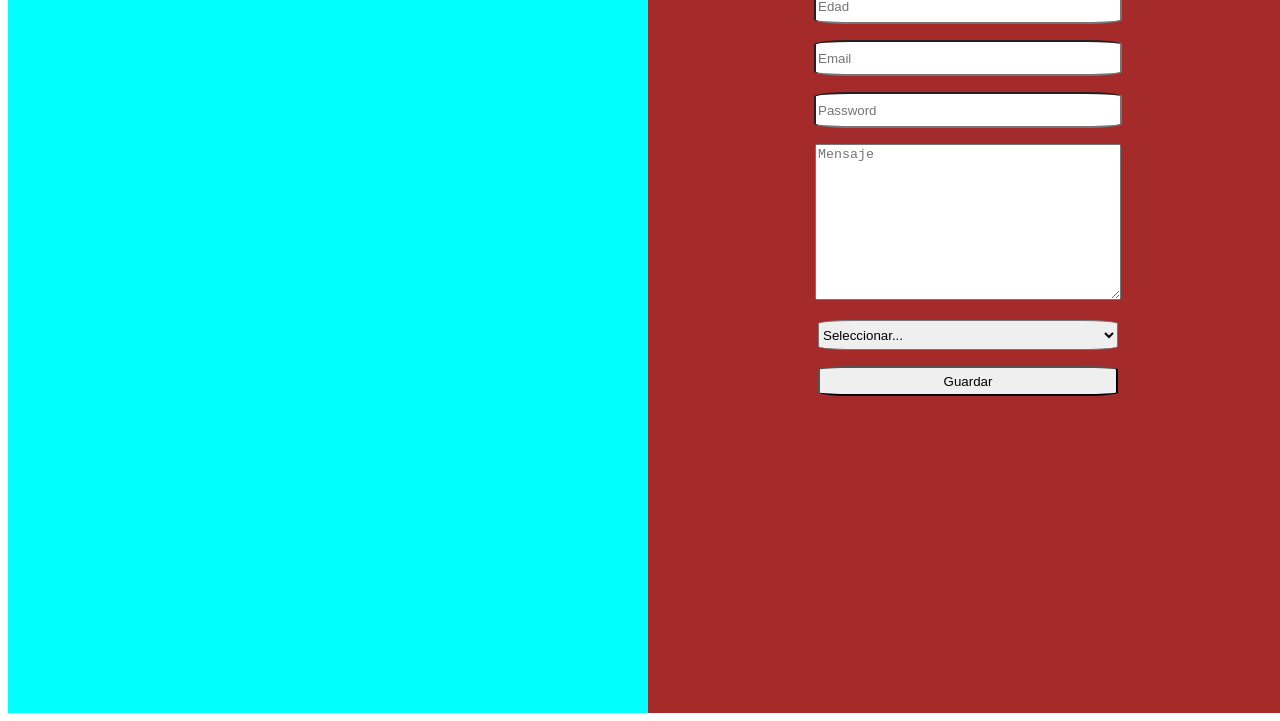
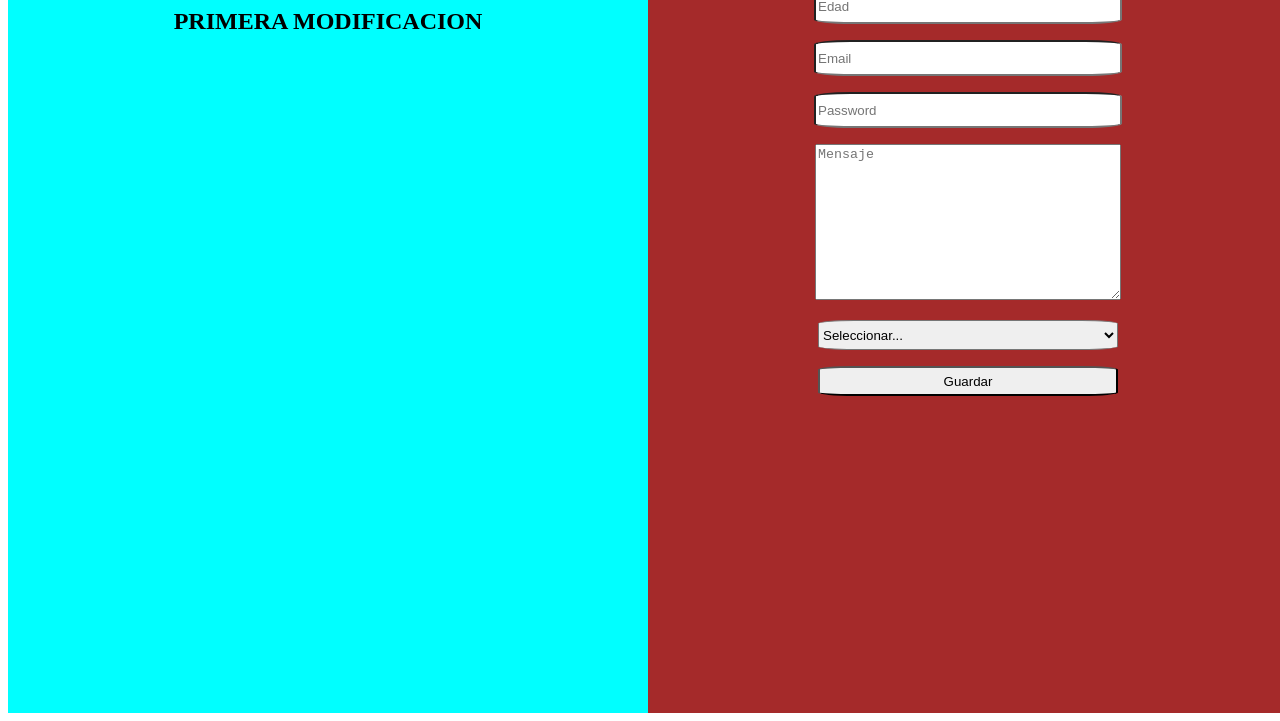
Before and after one commit to GreciaGA/Semana14, a plain HTML site: page index.html in a window 1280 px wide. Shown: the part 95-816 px from the top of the page. Drawn offline with Linux system fonts and the light colour scheme.

Commit message:
primer cambio

```diff
--- a/index.html
+++ b/index.html
@@ -1,21 +1,25 @@
 <!DOCTYPE html>
 <html lang="en">
+
 <head>
     <meta charset="UTF-8">
     <meta name="viewport" content="width=device-width, initial-scale=1.0">
     <title>Document</title>
     <link rel="stylesheet" href="estilos.css" class="rel">
-    <script src="script.js"> </script>
+    <script src="script.js">
+    </script>
 </head>
+
 <body>
-   <div class="left">
-            <h1>Formulario</h1>
-   </div>
-   <div class="right">
+    <div class="left">
+        <h1>Formulario</h1>
+        <h2>PRIMERA MODIFICACION</h2>
+    </div>
+    <div class="right">
         <form action="">
-            <input type="text" placeholder="Nombre">       <br>
-            <input type="number" placeholder="Edad">       <br>
-            <input type="email" placeholder="Email">       <br>
+            <input type="text" placeholder="Nombre"> <br>
+            <input type="number" placeholder="Edad"> <br>
+            <input type="email" placeholder="Email"> <br>
             <input type="password" placeholder="Password"> <br>
             <textarea name="" id="" placeholder="Mensaje"></textarea> <br>
             <select name="" id="">
@@ -28,6 +32,7 @@
 
             <input type="button" value="Guardar">
         </form>
-   </div>
+    </div>
 </body>
+
 </html>
```
